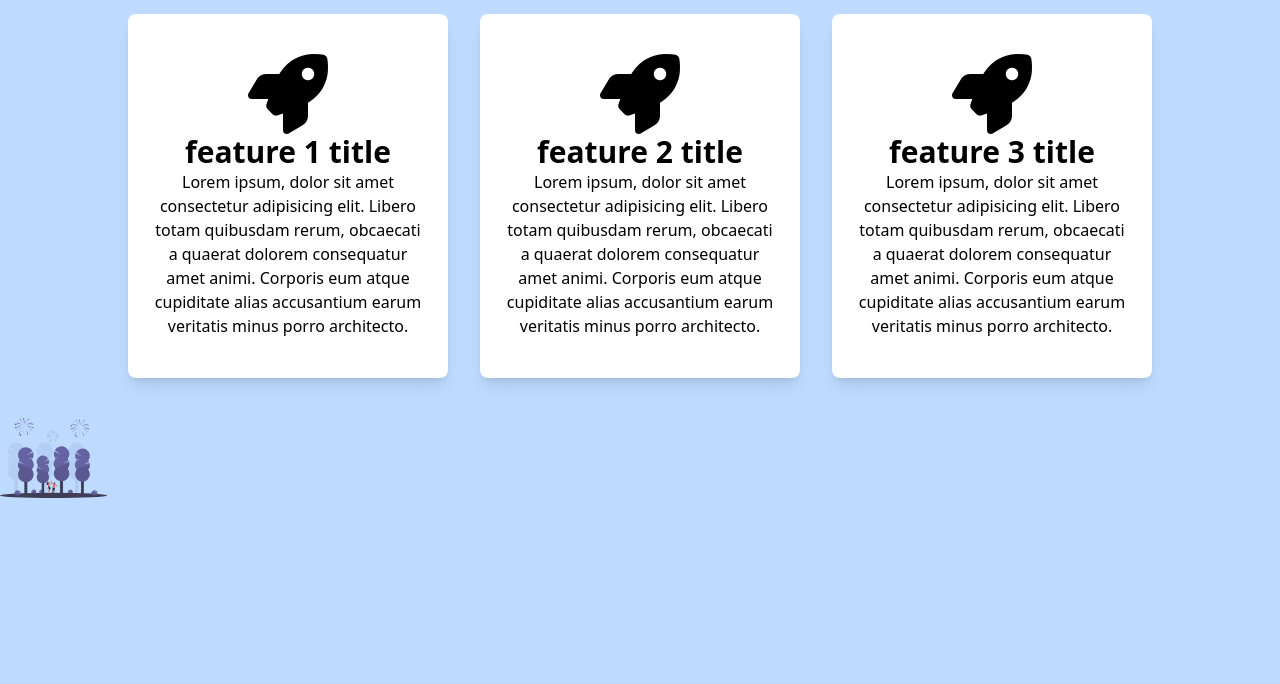
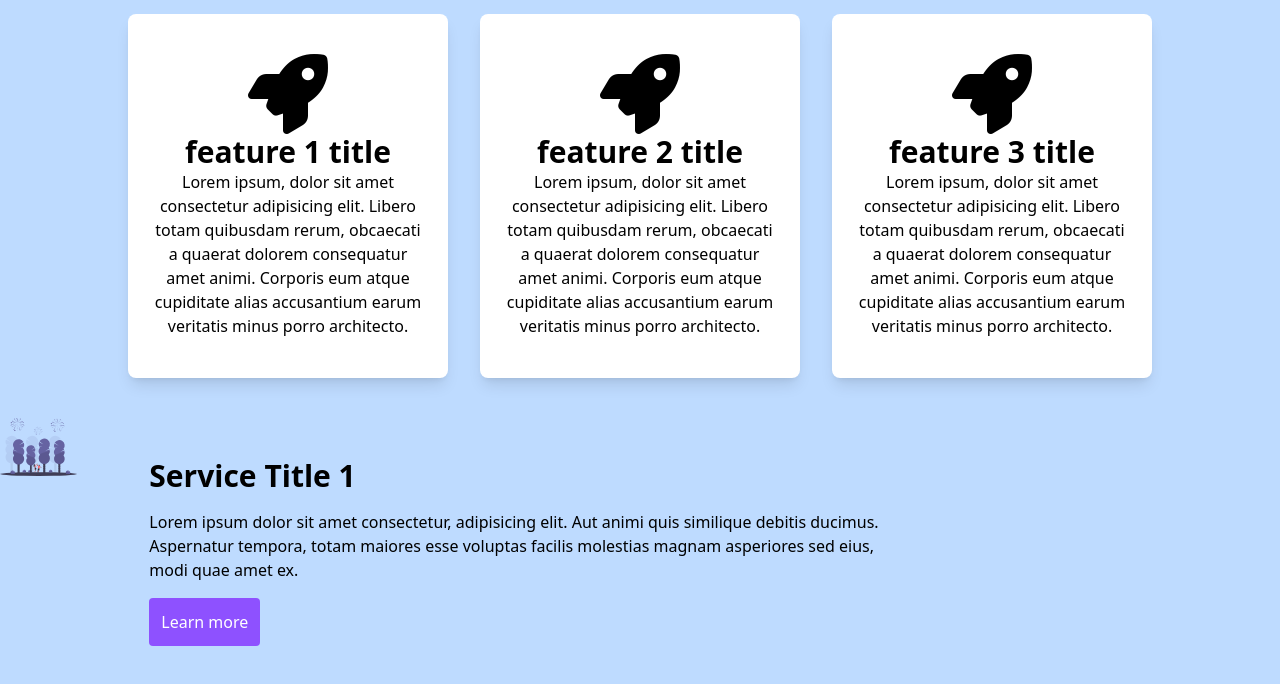
Before and after one commit to HARSHKR008/SECTION_1, a plain HTML site: page landingpage.html in a window 1280 px wide. Shown: the part 610-1294 px from the top of the page. Before the commit the page ends 1108 px from the top, so only its background shows below. Drawn offline with nearby package versions, Linux system fonts and the light colour scheme.

Commit message:
Update landingpage.html

```diff
--- a/landingpage.html
+++ b/landingpage.html
@@ -53,13 +53,15 @@
 
             </section>
             <section>
-                <div class="px-6 md:px-0 md:w[80%] mx-auto grid grid-cols-12">
+                <div class="px-6 md:px-0 md:w[80%] mx-auto grid grid-cols-12 gap-8">
                     <div class="cols-span-4">
                         <img src="event1.svg">
                     </div>
 
-                    <div class="cols-span-">
-
+                    <div class="col-span-8 p-10 space-y-4 my-auto">
+                        <h3 class="text-3xl font-bold">Service Title 1</h3>
+                        <p>Lorem ipsum dolor sit amet consectetur, adipisicing elit. Aut animi quis similique debitis ducimus. Aspernatur tempora, totam maiores esse voluptas facilis molestias magnam asperiores sed eius, modi quae amet ex.</p>
+                        <button class="py-3 px-3 rounded bg-violet-500 text-white">Learn more</button>
                     </div>
                 </div>
             </section>
```
